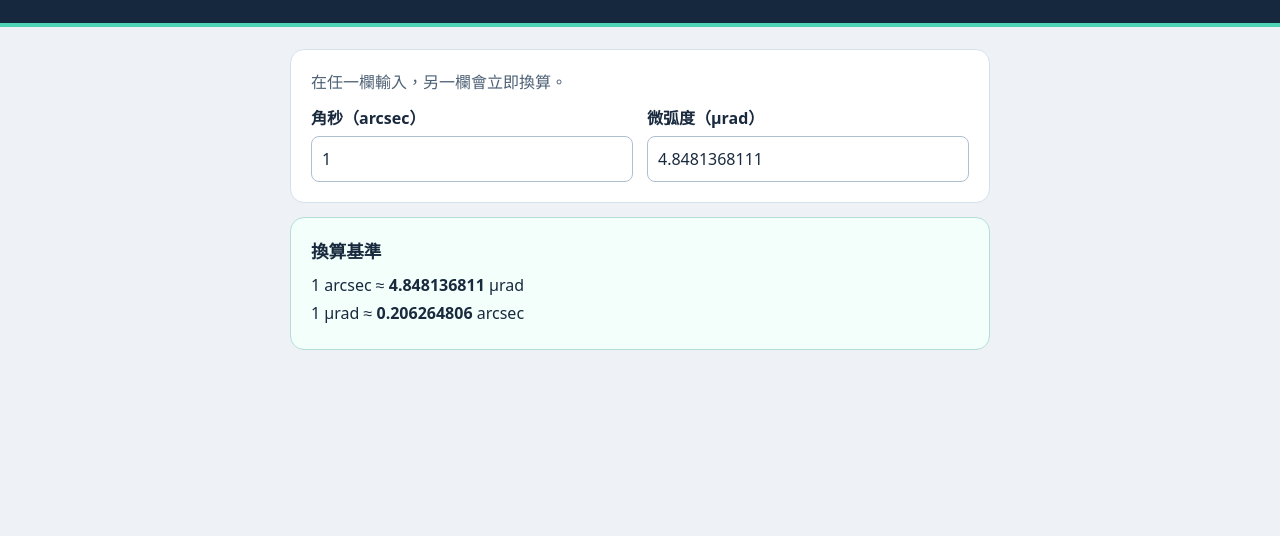
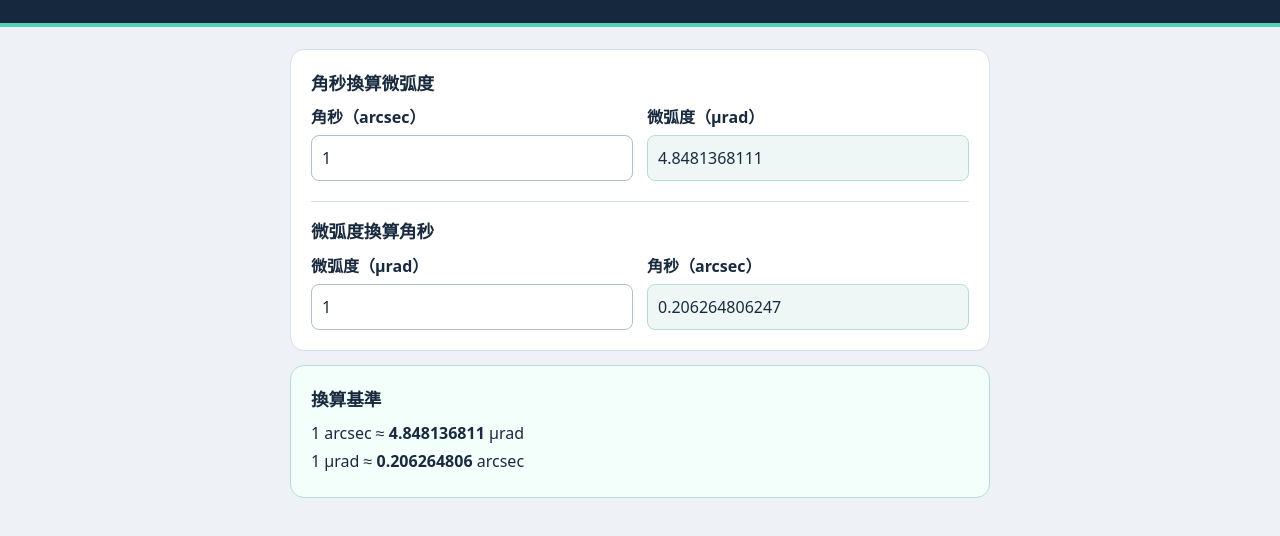
Before and after one commit to wasijoe/engineering-tools, a plain HTML site: page angle.html in a window 1280 px wide. Shown: the part 126-662 px from the top of the page. Drawn offline with Linux system fonts and the light colour scheme.

Commit message:
Separate angle conversions into input and read-only result rows

```diff
--- a/angle.html
+++ b/angle.html
@@ -8,17 +8,23 @@
 :root{font-family:system-ui,"Microsoft JhengHei",sans-serif;color:#192a3e;background:#eef2f6;line-height:1.5}
 *{box-sizing:border-box}body{margin:0}header{background:#15283d;color:white;border-bottom:4px solid #4fd3b5;padding:32px max(16px,calc((100% - 700px)/2))}header a{color:#b8eadf}h1{font-size:clamp(1.55rem,5vw,2.2rem);margin:8px 0 0}
 main{width:min(100% - 32px,700px);margin:22px auto}.panel{padding:20px;background:white;border:1px solid #d6e0ea;border-radius:14px;margin-bottom:14px}.panel p{margin:0 0 12px;color:#4d6075}.fields{display:grid;grid-template-columns:repeat(2,minmax(0,1fr));gap:14px}label{display:grid;gap:6px;font-weight:650}input{width:100%;min-width:0;color:inherit;background:white;border:1px solid #aebfd0;border-radius:8px;padding:10px;font:inherit;font-weight:400;font-variant-numeric:tabular-nums}input:focus-visible{outline:2px solid #056454;outline-offset:2px}.panel .error{margin:12px 0 0;color:#a3252f}.reference{background:#f2fffb;border-color:#b5dcd3}h2{font-size:1.1rem;margin:0 0 9px}.reference p{margin:4px 0;color:#192a3e;font-variant-numeric:tabular-nums} [hidden]{display:none}
-@media(max-width:520px){header{padding-top:22px;padding-bottom:22px}.fields{grid-template-columns:minmax(0,1fr)}.panel{padding:16px}}
+.fields{grid-template-columns:repeat(2,minmax(0,1fr))}input[readonly]{background:#eef7f5;border-color:#b5dcd3}section .fields+ h2{margin-top:20px;padding-top:16px;border-top:1px solid #d6e0ea}.fields label{font-size:clamp(.82rem,3.5vw,1rem)}
+@media(max-width:520px){header{padding-top:22px;padding-bottom:22px}.panel{padding:16px}.fields{gap:8px}}
 </style>
 </head>
 <body>
 <header><a href="./index.html">工程工具中心</a><h1>角度單位換算</h1></header>
 <main>
   <section class="panel" aria-label="雙向換算">
-    <p>在任一欄輸入，另一欄會立即換算。</p>
+    <h2>角秒換算微弧度</h2>
     <div class="fields">
       <label for="arcsec">角秒（arcsec）<input id="arcsec" type="number" step="any" inputmode="decimal" value="1"></label>
-      <label for="microrad">微弧度（µrad）<input id="microrad" type="number" step="any" inputmode="decimal"></label>
+      <label for="microrad-result">微弧度（µrad）<input id="microrad-result" type="text" readonly></label>
+    </div>
+    <h2>微弧度換算角秒</h2>
+    <div class="fields">
+      <label for="microrad">微弧度（µrad）<input id="microrad" type="number" step="any" inputmode="decimal" value="1"></label>
+      <label for="arcsec-result">角秒（arcsec）<input id="arcsec-result" type="text" readonly></label>
     </div>
     <p id="error" class="error" role="alert" hidden>請輸入有效數字，並確認結果在可換算範圍內。</p>
   </section>
@@ -40,14 +46,20 @@ function convert(source, target, factor) {
   const result = value * factor;
   const valid = Number.isFinite(result) && (value === 0 || result !== 0);
   target.value = valid ? String(Number(result.toPrecision(12))) : "";
-  error.hidden = !source.validity.badInput && (valid || source.value === "");
+  source.setAttribute("aria-invalid", String(source.validity.badInput || (!valid && source.value !== "")));
+  error.hidden = [arcsec, microrad].every(input => input.getAttribute("aria-invalid") !== "true");
 }
 
-arcsec.addEventListener("input", () => convert(arcsec, microrad, microradPerArcsec));
-microrad.addEventListener("input", () => convert(microrad, arcsec, 1 / microradPerArcsec));
+for (const [source, targetId, factor] of [
+  [arcsec, "microrad-result", microradPerArcsec],
+  [microrad, "arcsec-result", 1 / microradPerArcsec]
+]) {
+  const target = document.getElementById(targetId);
+  source.addEventListener("input", () => convert(source, target, factor));
+  convert(source, target, factor);
+}
 document.getElementById("arcsec-reference").textContent = microradPerArcsec.toFixed(9);
 document.getElementById("microrad-reference").textContent = (1 / microradPerArcsec).toFixed(9);
-convert(arcsec, microrad, microradPerArcsec);
 </script>
 </body>
 </html>
```
